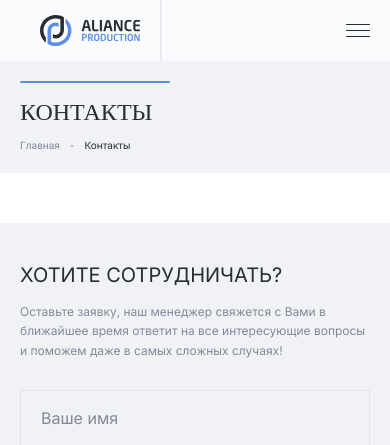
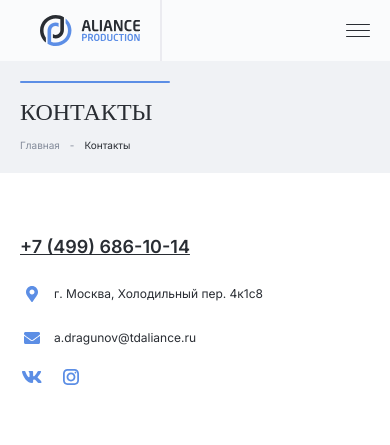
Before and after one commit to Akloom/Aliance-Production, a PHP site: page /contact in a window 390 px wide. Shown: the top 445 px of the page. Run offline with PHP 8.4, Linux system fonts and the light colour scheme.

Commit message:
contact done and map done

```diff
--- a/assets/css/style.css
+++ b/assets/css/style.css
@@ -915,6 +915,142 @@
     font-size: 10px;
   }
 }
+.contact {
+  margin-top: 100px;
+  display: flex;
+  align-items: center;
+  justify-content: space-between;
+  flex-wrap: wrap;
+  gap: 20px;
+}
+.contact a {
+  font-weight: 600;
+  font-size: 38px;
+  line-height: 160%;
+  color: #292D33;
+  text-decoration: underline;
+}
+.contact-content {
+  display: flex;
+  align-items: center;
+  flex-wrap: wrap;
+  gap: 20px;
+}
+.contact-content__contacts {
+  display: flex;
+  align-items: center;
+  flex-wrap: wrap;
+  gap: 40px;
+}
+.contact-content__contacts-item {
+  display: flex;
+  align-items: center;
+  gap: 10px;
+}
+.contact-content__contacts-item__icon {
+  width: 24px;
+  height: 24px;
+  fill: #5C8EE5;
+}
+.contact-content__contacts-item a {
+  font-weight: 400;
+  font-size: 16px;
+  line-height: 160%;
+  color: #292D33;
+  text-decoration: none;
+}
+.contact-content__contacts-item p {
+  font-weight: 400;
+  font-size: 16px;
+  line-height: 160%;
+  color: #292D33;
+}
+.contact-content__social {
+  display: flex;
+  align-items: center;
+  gap: 15px;
+}
+.contact-content__social-icon {
+  width: 24px;
+  height: 24px;
+  fill: #5C8EE5;
+}
+
+@media screen and (max-width: 920px) {
+  .contact {
+    margin-top: 80px;
+    padding: 40px 20px;
+  }
+  .contact-logo {
+    width: 40%;
+  }
+  .contact-logo a {
+    font-size: 22px;
+  }
+  .contact-content {
+    gap: 20px;
+  }
+  .contact-content__contacts {
+    gap: 40px;
+  }
+  .contact-content__contacts-item {
+    gap: 10px;
+  }
+  .contact-content__contacts-item p {
+    font-size: 16px;
+  }
+  .contact-content__contacts-item a {
+    font-size: 16px;
+  }
+}
+@media screen and (max-width: 620px) {
+  .contact {
+    margin-top: 50px;
+    padding: 30px 20px;
+  }
+  .contact a {
+    font-size: 18px;
+  }
+  .contact-content {
+    gap: 20px;
+  }
+  .contact-content__contacts {
+    gap: 30px;
+  }
+  .contact-content__contacts-item {
+    gap: 10px;
+  }
+  .contact-content__contacts-item p {
+    font-size: 14px;
+  }
+  .contact-content__contacts-item a {
+    font-size: 14px;
+  }
+}
+@media screen and (max-width: 480px) {
+  .contact {
+    margin-top: 40px;
+    padding: 20px 20px;
+  }
+  .contact span {
+    font-size: 16px;
+  }
+  .contact-content {
+    gap: 15px;
+  }
+  .contact-content__contacts {
+    gap: 20px;
+  }
+  .contact-content__contacts-item {
+    gap: 10px;
+  }
+  .contact-content__contacts-item p {
+    font-size: 12px;
+  }
+  .contact-content__contacts-item a {
+    font-size: 12px;
+  }
+}
 .swiper-container {
   width: 100%;
   height: 100%;
@@ -1198,6 +1334,39 @@
   }
   .about-production__info-content__items a img {
     width: 20px;
+  }
+}
+.map {
+  margin-top: 100px;
+  padding: 0 20px;
+}
+.map iframe {
+  width: 100%;
+  height: 500px;
+}
+
+@media screen and (max-width: 920px) {
+  .map {
+    margin-top: 80px;
+  }
+  .map iframe {
+    height: 400px;
+  }
+}
+@media screen and (max-width: 620px) {
+  .map {
+    margin-top: 50px;
+  }
+  .map iframe {
+    height: 300px;
+  }
+}
+@media screen and (max-width: 480px) {
+  .map {
+    margin-top: 30px;
+  }
+  .map iframe {
+    height: 200px;
   }
 }
 .scheme {
--- /dev/null
+++ b/assets/scss/include/_contact.scss
@@ -0,0 +1,167 @@
+.contact {
+  margin-top: 100px;
+  display: flex;
+  align-items: center;
+  justify-content: space-between;
+  flex-wrap: wrap;
+  gap: 20px;
+
+
+  a {
+    font-weight: 600;
+    font-size: 38px;
+    line-height: 160%;
+    color: $color-black-800;
+    text-decoration: underline;
+  }
+
+  &-content {
+    display: flex;
+    align-items: center;
+    flex-wrap: wrap;
+    gap: 20px;
+
+    &__contacts {
+      display: flex;
+      align-items: center;
+      flex-wrap: wrap;
+      gap: 40px;
+
+      &-item {
+        display: flex;
+        align-items: center;
+        gap: 10px;
+
+        &__icon {
+          width: 24px;
+          height: 24px;
+          fill: $main-color;
+        }
+
+        a {
+          font-weight: 400;
+          font-size: 16px;
+          line-height: 160%;
+          color: $color-black-800;
+          text-decoration: none;
+        }
+
+        p {
+          font-weight: 400;
+          font-size: 16px;
+          line-height: 160%;
+          color: $color-black-800;
+        }
+      }
+    }
+
+    &__social {
+      display: flex;
+      align-items: center;
+      gap: 15px;
+
+      &-icon {
+        width: 24px;
+        height: 24px;
+        fill: $main-color;
+      }
+    }
+  }
+}
+
+@media screen and (max-width: 920px) {
+  .contact {
+    margin-top: 80px;
+    padding: 40px 20px;
+
+    &-logo {
+      width: 40%;
+
+      a {
+        font-size: 22px;
+      }
+    }
+
+    &-content {
+      gap: 20px;
+
+      &__contacts {
+        gap: 40px;
+
+        &-item {
+          gap: 10px;
+
+          p {
+            font-size: 16px;
+          }
+
+          a{
+            font-size: 16px;
+          }
+        }
+      }
+    }
+  }
+}
+
+@media screen and (max-width: 620px) {
+  .contact {
+    margin-top: 50px;
+    padding: 30px 20px;
+
+    a {
+      font-size: 18px;
+    }
+
+    &-content {
+      gap: 20px;
+
+      &__contacts {
+        gap: 30px;
+
+        &-item {
+          gap: 10px;
+
+          p {
+            font-size: 14px;
+          }
+
+          a{
+            font-size: 14px;
+          }
+        }
+      }
+    }
+  }
+}
+
+@media screen and (max-width: 480px) {
+  .contact {
+    margin-top: 40px;
+    padding: 20px 20px;
+
+    span {
+      font-size: 16px;
+    }
+
+    &-content {
+      gap: 15px;
+
+      &__contacts {
+        gap: 20px;
+
+        &-item {
+          gap: 10px;
+
+          p {
+            font-size: 12px;
+          }
+
+          a{
+            font-size: 12px;
+          }
+        }
+      }
+    }
+  }
+}
--- /dev/null
+++ b/assets/scss/include/_map.scss
@@ -0,0 +1,39 @@
+.map{
+  margin-top: 100px;
+  padding: 0 20px;
+
+  iframe{
+    width: 100%;
+    height: 500px;
+  }
+}
+
+@media screen and (max-width: 920px) {
+  .map{
+    margin-top: 80px;
+
+    iframe{
+      height: 400px;
+    }
+  }
+}
+
+@media screen and (max-width: 620px) {
+  .map{
+    margin-top: 50px;
+
+    iframe{
+      height: 300px;
+    }
+  }
+}
+
+@media screen and (max-width: 480px) {
+  .map{
+    margin-top: 30px;
+
+    iframe{
+      height: 200px;
+    }
+  }
+}
--- a/assets/scss/style.scss
+++ b/assets/scss/style.scss
@@ -29,8 +29,10 @@
 @import './layout/name-page';
 @import './include/banner';
 @import './include/experience';
+@import './include/contact';
 @import './layout/benefits';
 @import './include/about-production';
+@import './include/map';
 @import './layout/scheme-work';
 @import './include/contract-production';
 @import './include/trade-marks';
--- a/pages/contact.php
+++ b/pages/contact.php
@@ -52,6 +52,46 @@ if (isset($_POST['send-modal'])) {
 <!-- Название страницы -->
 
 <?php include "./layout/name-page.php" ?>
+
+<!-- Блок: контакты -->
+
+<section class="contact container" data-aos="fade-up">
+  <a href="tel:+7 (499) 686-10-14">+7 (499) 686-10-14</a>
+  <div class="contact-content">
+    <div class="contact-content__contacts">
+      <div class="contact-content__contacts-item">
+        <svg class="contact-content__contacts-item__icon">
+          <use href="../assets/img/icons/svg-sprites.svg#nav-icon"></use>
+        </svg>
+        <p>г. Москва, Холодильный пер. 4к1с8</p>
+      </div>
+      <div class="contact-content__contacts-item">
+        <svg class="contact-content__contacts-item__icon">
+          <use href="../assets/img/icons/svg-sprites.svg#mail-icon"></use>
+        </svg>
+        <a href="mailto: a.dragunov@tdaliance.ru">a.dragunov@tdaliance.ru</a>
+      </div>
+    </div>
+    <div class="contact-content__social">
+      <a href="#">
+        <svg class="contact-content__social-icon">
+          <use href="../assets/img/icons/svg-sprites.svg#vk-icon"></use>
+        </svg>
+      </a>
+      <a href="#">
+        <svg class="contact-content__social-icon">
+          <use href="../assets/img/icons/svg-sprites.svg#inst-icon"></use>
+        </svg>
+      </a>
+    </div>
+  </div>
+</section>
+
+<!-- Блок: Карта -->
+
+<section class="map container" data-aos="fade-up">
+  <iframe src="https://www.google.com/maps/embed?pb=!1m14!1m8!1m3!1d1461.916148502735!2d74.5938693!3d42.8763837!3m2!1i1024!2i768!4f13.1!3m3!1m2!1s0x389eb7df8c6064d9%3A0x5e0f4e166983dc74!2z0J_RgNC-0YTQtdGB0YHQuNC-0L3QsNC70YzQvdGL0Lkg0LvQuNGG0LXQuSDihJY5OA!5e0!3m2!1sru!2skg!4v1678955953915!5m2!1sru!2skg" style="border:0;" allowfullscreen="" loading="lazy" referrerpolicy="no-referrer-when-downgrade"></iframe>
+</section>
 
 <!-- Блок: сотрудничество -->
 
```
Also changed, not shown: 1 other file.
